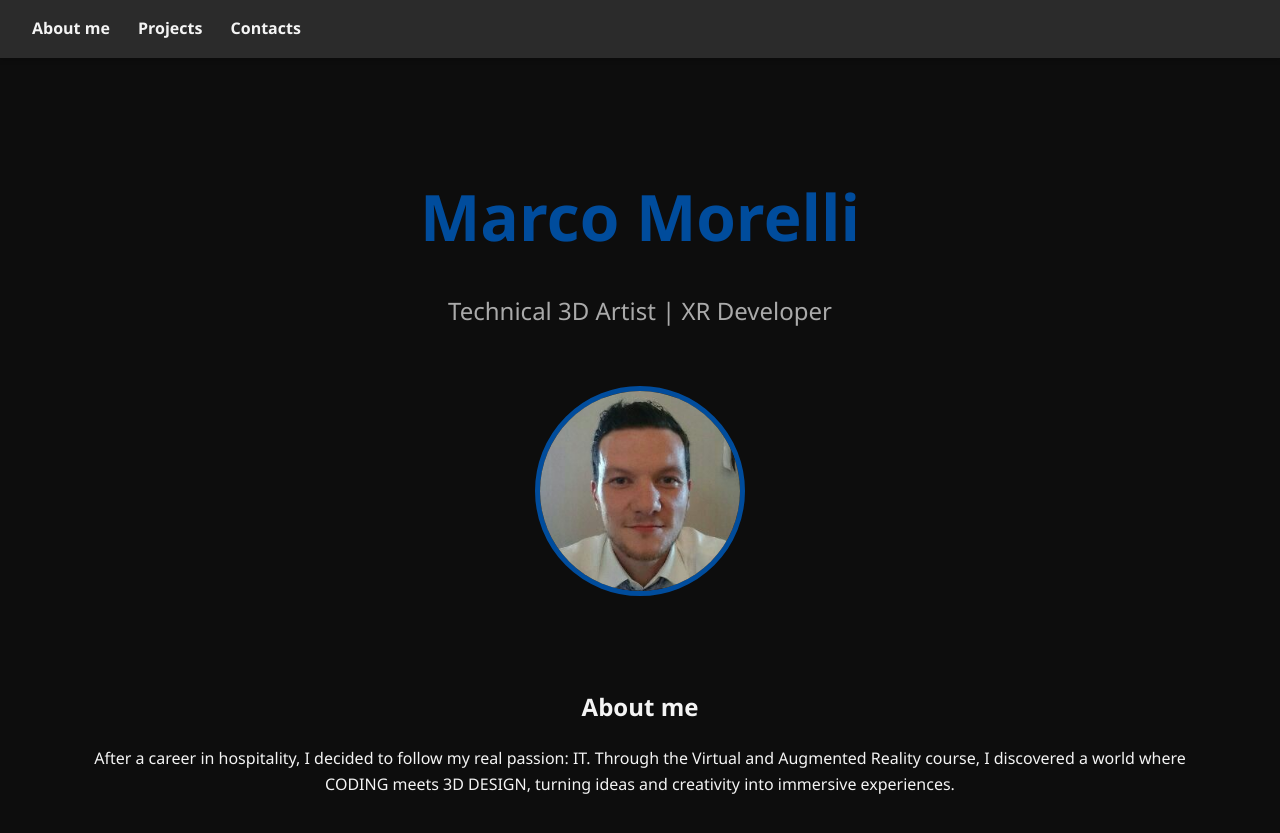
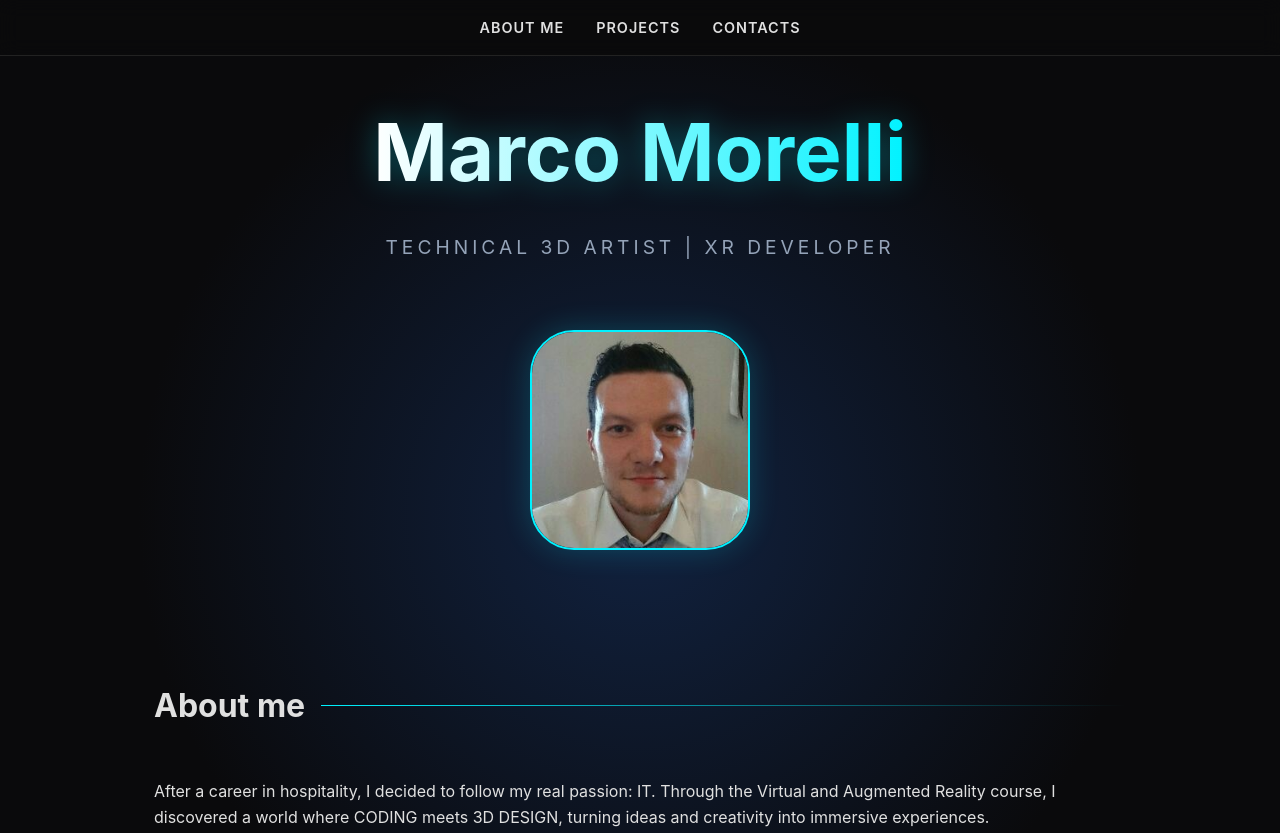
Before and after one commit to morelli-marco/portfolio, a plain HTML site: page index.html in a window 1280 px wide. Shown: the top 833 px of the page. Drawn offline with Linux system fonts and the light colour scheme.

Commit message:
Update style.css

```diff
--- a/style.css
+++ b/style.css
@@ -1,3 +1,5 @@
+
+/*
 :root {
     --primary-color: #004c9c;
     --background-dark: #1a1a1a;
@@ -88,13 +90,9 @@ section {
     border-radius: 10px;
     box-shadow: 0 4px 8px rgba(0,0,0,0.3);
     text-align: left;
-    /*transition: transform 0.3s ease;*/
+
 }
-/*
-.project-card:hover {
-    transform: translateY(-10px);
-}
-*/
+
 .project-card img {
     width: 100%;
     height: 200px;
@@ -140,3 +138,208 @@ footer {
   width: 100%;
   height: 100%;
 }
+*/
+:root {
+
+    --primary-neon: #00f2ff;
+    --bg-dark: #0a0a0c;
+
+
+    --card-bg: #16161a;
+    --text-main: #e0e0e0;
+    --text-dim: #94a3b8;
+    --font-family: 'Inter', 'Segoe UI', system-ui, sans-serif;
+}
+
+* {
+    box-sizing: border-box;
+    scroll-behavior: smooth;
+}
+
+body {
+    font-family: var(--font-family);
+    margin: 0;
+    padding: 0;
+    background-color: var(--bg-dark);
+    color: var(--text-main);
+    line-height: 1.6;
+}
+
+/* Link Generali */
+a {
+    color: var(--primary-neon);
+    text-decoration: none;
+    transition: all 0.3s ease;
+}
+
+a:hover {
+    filter: brightness(1.2);
+    text-shadow: 0 0 8px var(--primary-neon);
+}
+
+/* Header & Nav */
+header {
+    background-color: rgba(10, 10, 12, 0.9);
+    backdrop-filter: blur(10px);
+    padding: 1rem 2rem;
+    position: sticky;
+    top: 0;
+    z-index: 1000;
+    border-bottom: 1px solid #222;
+}
+
+nav {
+    max-width: 1200px;
+    margin: 0 auto;
+    display: flex;
+    justify-content: center;
+    gap: 2rem;
+}
+
+nav a {
+    font-size: 0.9rem;
+    text-transform: uppercase;
+    letter-spacing: 1px;
+    font-weight: 600;
+    color: var(--text-main);
+}
+
+/* Hero Section */
+#hero {
+    min-height: 100vh;
+    display: flex;
+    flex-direction: column;
+    justify-content: center;
+    align-items: center;
+    padding: 2rem;
+    background: radial-gradient(circle at center, #112240 0%, var(--bg-dark) 70%);
+}
+
+#hero h1 {
+    font-size: clamp(3rem, 8vw, 5rem);
+    margin: 0;
+    background: linear-gradient(to right, #fff, var(--primary-neon));
+    -webkit-background-clip: text;
+    -webkit-text-fill-color: transparent;
+    filter: drop-shadow(0 0 15px rgba(0, 242, 255, 0.3));
+}
+
+#hero .subtitle {
+    font-size: 1.2rem;
+    color: var(--text-dim);
+    margin-top: 1rem;
+    letter-spacing: 4px;
+    text-transform: uppercase;
+}
+
+.profile-container img {
+    border-radius: 20%;
+    width: 220px;
+    height: 220px;
+    object-fit: cover;
+    margin-top: 3rem;
+    border: 2px solid var(--primary-neon);
+    box-shadow: 0 0 30px rgba(0, 242, 255, 0.2);
+    transition: transform 0.5s ease;
+}
+
+
+/* Sezioni */
+section {
+    max-width: 1100px;
+    margin: 0 auto;
+    padding: 6rem 2rem;
+}
+
+h2 {
+    font-size: 2rem;
+    margin-bottom: 3rem;
+    display: flex;
+    align-items: center;
+    gap: 1rem;
+    text-align: center;
+    justify-content: center;
+}
+
+h2::after {
+    content: "";
+    height: 1px;
+    flex-grow: 1;
+    background: linear-gradient(to right, var(--primary-neon), transparent);
+}
+
+/* Cards */
+.project-grid {
+    display: grid;
+    grid-template-columns: repeat(auto-fit, minmax(300px, 1fr));
+    gap: 2rem;
+    margin-top: 2rem;
+}
+
+.project-card {
+    background-color: var(--primary-neon);
+    padding: 1.5rem;
+    border-radius: 10px;
+    box-shadow: 0 4px 8px rgba(0,0,0,0.3);
+    text-align: left;
+}
+
+
+.project-card h3,
+.project-card p,
+.project-card li {
+    color: #000 !important;
+}
+
+.project-card img {
+    width: 100%;
+    height: 200px;
+    object-fit: cover;
+    border-radius: 5px;
+    margin-bottom: 1rem;
+}
+
+.skills ul {
+    list-style: none;
+    padding: 0;
+    display: flex;
+    flex-wrap: wrap;
+    gap: 5px;
+}
+
+.skills li {
+    background: rgba(0, 0, 0, 0.1);
+    padding: 2px 8px;
+    border-radius: 3px;
+    font-size: 0.8rem;
+    font-weight: bold;
+}
+
+/* Video Wrapper */
+.video-responsive {
+    position: relative;
+    padding-bottom: 56.25%;
+    height: 0;
+    overflow: hidden;
+}
+
+.video-responsive video {
+    position: absolute;
+    top: 0; left: 0; width: 100%; height: 100%;
+}
+
+.social-links {
+    display: flex;
+    flex-direction: column;
+    align-items: center;
+
+}
+
+/* Footer */
+footer {
+    padding: 4rem 2rem;
+    text-align: center;
+    color: var(--text-dim);
+    font-size: 0.9rem;
+    border-top: 1px solid #222;
+}
```
